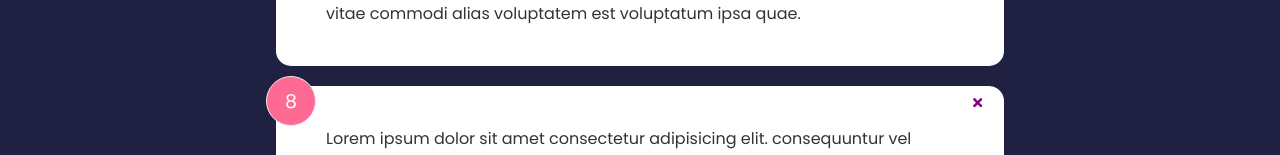
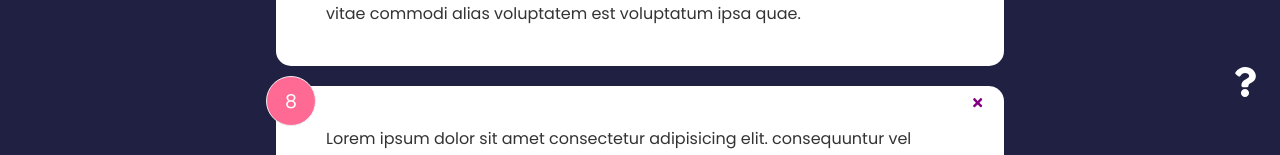
Before and after one commit to linkprada/FeedBack-App, a React (Create React App) app: page / in a window 1280 px wide. Shown: the part 675-830 px from the top of the page. Built offline with nearby package versions, Linux system fonts and the light colour scheme.

Commit message:
Add AboutPageIcon

```diff
--- a/src/App.js
+++ b/src/App.js
@@ -7,6 +7,7 @@ import FeedBackStats from "./components/FeedBackStats"
 import FeedBackForm from "./components/FeedBackForm"
 import { BrowserRouter as Router, Route, Routes } from "react-router-dom";
 import AboutPage from "./Pages/AboutPage";
+import AboutPageIcon from "./components/AboutPageIcon";
 
 function App() {
     var [feedBack, setFeedBack] = useState(FeedBackData)
@@ -33,6 +34,7 @@ function App() {
                             <FeedBackForm handleAdd={handleAdd}></FeedBackForm>
                             <FeedBackStats feedBack={feedBack}></FeedBackStats>
                             <FeedBackList feedBack={feedBack} handleDelete={handleDelete}></FeedBackList>
+                            <AboutPageIcon></AboutPageIcon>
                         </>
                     }>
                     </Route>
--- a/src/Pages/AboutPage.jsx
+++ b/src/Pages/AboutPage.jsx
@@ -1,7 +1,9 @@
+import { Link } from "react-router-dom"
 import Card from "../components/shared/Card"
 
 function AboutPage() {
     return (
+        <>
         <Card>
             <div className='about'>
                 <h1>About This Project</h1>
@@ -9,10 +11,12 @@ function AboutPage() {
                 <p>Version: 1.0.0</p>
 
                 <p>
-                    <a href='/'>Back To Home</a>
+                    <Link to='/'>Back To Home</Link>
                 </p>
             </div>
         </Card>
+        </>
+
     )
 }
 
--- /dev/null
+++ b/src/components/AboutPageIcon.jsx
@@ -0,0 +1,14 @@
+import { FaQuestion } from "react-icons/fa"
+import { Link } from "react-router-dom"
+
+function AboutPageIcon() {
+    return (
+        <div className='about-link'>
+            <Link to='/about'>
+                <FaQuestion size={30} />
+            </Link>
+        </div>
+    )
+}
+
+export default AboutPageIcon
--- a/src/index.css
+++ b/src/index.css
@@ -186,7 +186,7 @@ input:focus {
 }
 
 .about-link {
-  position: absolute;
+    position: fixed;
     bottom: 20px;
     right: 20px;
     color: #fff;
```
Lines whose indentation alone changed are shown as unchanged.
